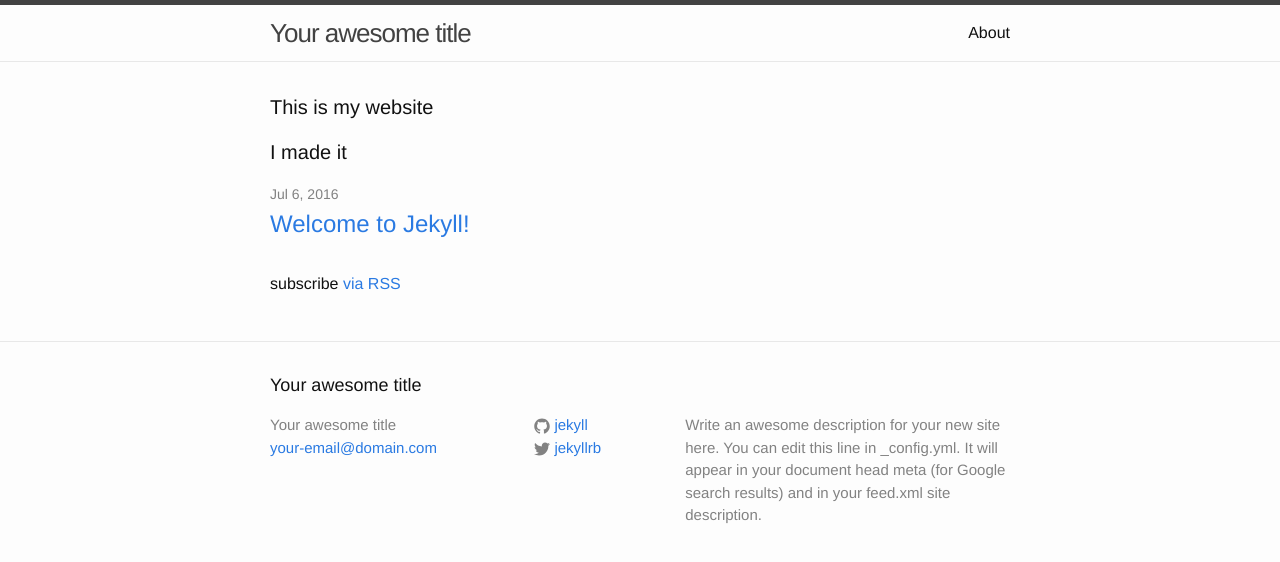
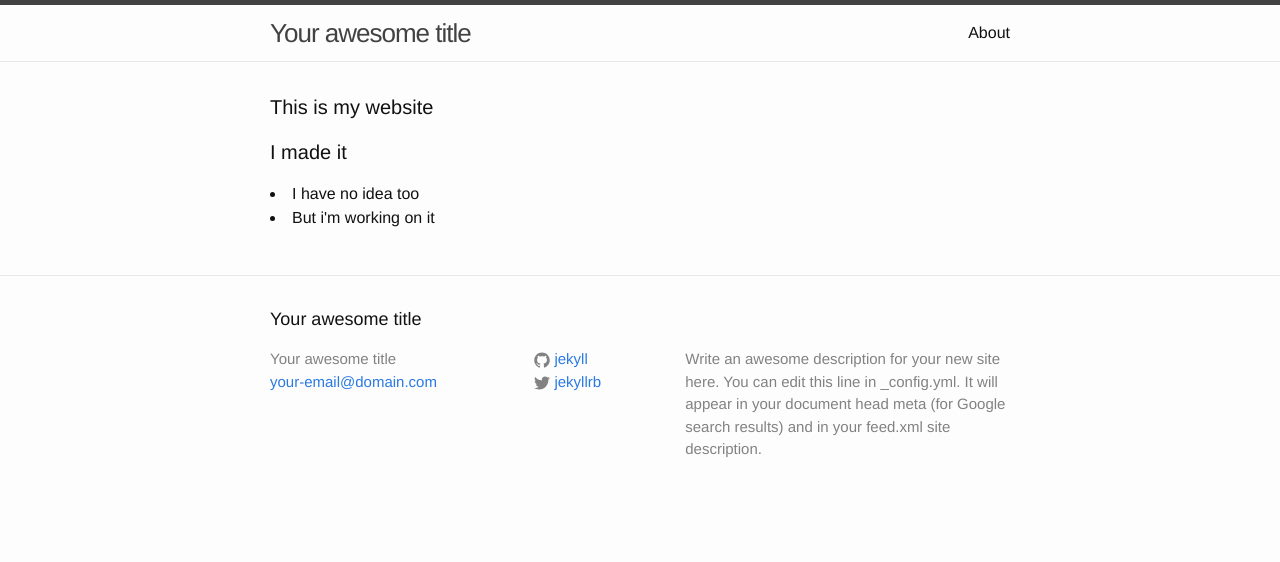
Before and after one commit to Tz1m1sc3/Portfolio, a Jekyll site: the page built from index.html, in a window 1280 px wide. Shown: the top 562 px of the page. Built offline with Jekyll 4.4.1, drawn with Linux system fonts in a browser that asks for light colours.

Commit message:
Update index.html

```diff
--- a/index.html
+++ b/index.html
@@ -6,18 +6,17 @@ layout: default
 
   <h1 class="page-heading"> This is my website </h1>
 <h2 class="page-heading"> I made it </h2>
-  <ul class="post-list">
-    {% for post in site.posts %}
+<h4 class="> So what ate you doing in here brosaf? </h2>
+  <ul class="fag1">
+
       <li>
-        <span class="post-meta">{{ post.date | date: "%b %-d, %Y" }}</span>
-
-        <h2>
-          <a class="post-link" href="{{ post.url | prepend: site.baseurl }}">{{ post.title }}</a>
-        </h2>
+      I have no idea too
       </li>
-    {% endfor %}
+    <li>
+    But i'm working on it
+      </li>
   </ul>
 
-  <p class="rss-subscribe">subscribe <a href="{{ "/feed.xml" | prepend: site.baseurl }}">via RSS</a></p>
+
 
 </div>
```
